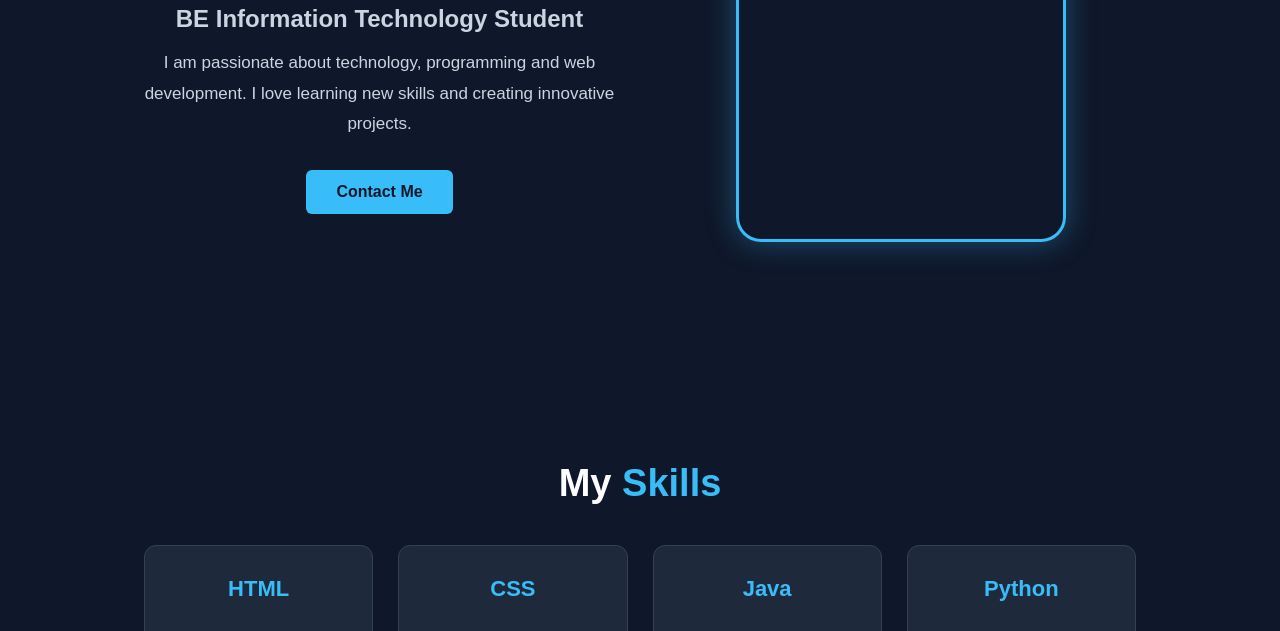
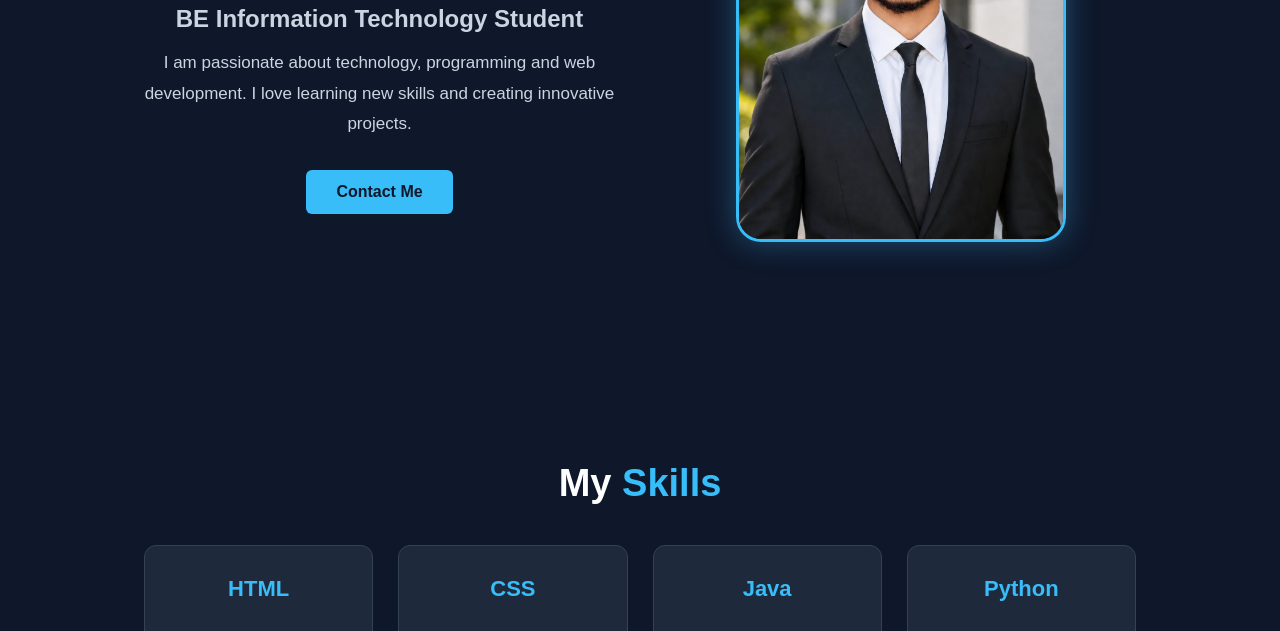
Before and after one commit to sagarjunjare2233/MyPortfolio, a plain HTML site: page index.html in a window 1280 px wide. Shown: the part 469-1100 px from the top of the page. Drawn offline with Linux system fonts and the light colour scheme.

Commit message:
Add files via upload

```diff
--- a/index.html
+++ b/index.html
@@ -55,7 +55,7 @@
     </div>
 
     <div class="hero-image">
-        <img src="images/profile.png.jpeg" alt="Sagar Profile Photo">
+        <img src="profile.png.jpeg" alt="Sagar Profile Photo">
     </div>
 
 </section>
```
